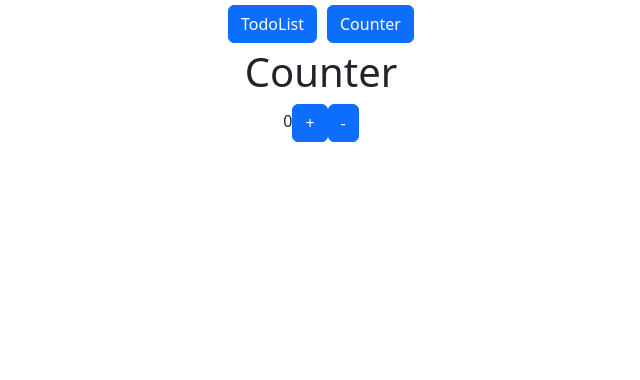
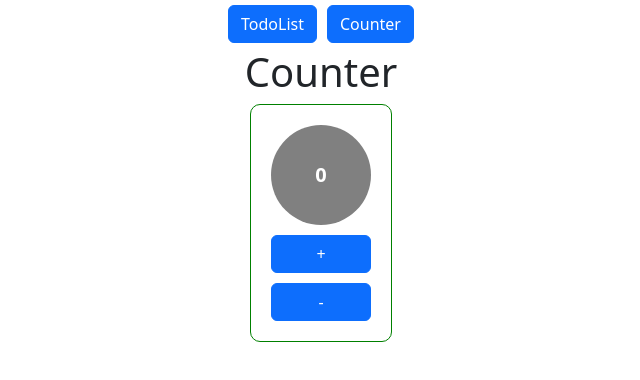
Before and after one commit to risio7001/todo, a React (Create React App) app: page / in a window 1280 px wide. Both pictures are taken after a click on the button "Counter". Shown: the top 380 px of the page, without its empty margins (319-959 px from the left). Built offline with nearby package versions, Linux system fonts and the light colour scheme.

Commit message:
redux (counter) 적용

```diff
--- a/package.json
+++ b/package.json
@@ -3,6 +3,7 @@
   "version": "0.1.0",
   "private": true,
   "dependencies": {
+    "@reduxjs/toolkit": "^1.8.6",
     "@testing-library/jest-dom": "^5.16.5",
     "@testing-library/react": "^13.4.0",
     "@testing-library/user-event": "^13.5.0",
@@ -11,6 +12,7 @@
     "@types/react": "^18.0.21",
     "@types/react-dom": "^18.0.6",
     "bootstrap": "^5.2.2",
+    "firebase-tools": "^11.15.0",
     "react": "^18.2.0",
     "react-bootstrap": "^2.5.0",
     "react-dom": "^18.2.0",
--- a/src/App.tsx
+++ b/src/App.tsx
@@ -5,8 +5,6 @@ import { Button, Modal, ModalTitle } from 'react-bootstrap';
 import Counter from './counter/Counter';
 import { Header } from './component/Header';
 import { Todo } from './todo/Todo';
-// import Modal from './utils/ModalCustom';
-// import ModalCustom from './utils/ModalCustom';
 
 function App() {
   const [selectToggle, setSelectToggle] = useState("TodoList");
@@ -16,24 +14,16 @@ function App() {
   }
 
 
-  const toggleRouter = (selectToggle:Toggle) => {
-    switch(selectToggle.toggle){
+  const toggleRouter = (selectToggle: Toggle) => {
+    switch (selectToggle.toggle) {
       case 'TodoList':
         return <>
           <Todo />
         </>
 
-        case 'Counter':
+      case 'Counter':
         return <>
-          <Counter>
-            {(count, setCount) => (
-              <div>
-                {count}
-                <Button onClick={() => setCount(count + 1)}>+</Button>
-                <Button onClick={() => setCount(count - 1)}>-</Button>
-              </div>
-            )}
-          </Counter>
+          <Counter />
         </>
     }
   }
@@ -43,7 +33,7 @@ function App() {
       <Header toggle={{ toggle: selectToggle }} change={toggleChange} />
       <h1>{selectToggle}</h1>
 
-      {toggleRouter({toggle:selectToggle})}
+      {toggleRouter({ toggle: selectToggle })}
 
     </div>
   );
--- a/src/counter/Counter.tsx
+++ b/src/counter/Counter.tsx
@@ -1,20 +1,44 @@
 import React, { Children, useState } from 'react'
+import { Button, Col, Row } from 'react-bootstrap';
+import { useDispatch, useSelector } from 'react-redux';
+import { RootReducer } from '../reducers';
 
-interface Props{
-    children:(
-        count:number,
-        setCount:React.Dispatch<React.SetStateAction<number>>
-    )=>JSX.Element | null
+interface Props {
 }
 
-const Counter: React.FC<Props> = ({children}) =>{
+const Counter: React.FC<Props> = () => {
 
-    const [count,setCount] = useState(0)
+    const dispatch = useDispatch();
+    let cnt = useSelector((state:RootReducer)=>state.countReducer.count);
 
-    return<>
-        <div>
-            {children(count, setCount)}
+    return <>
+
+    <div style={{display:'flex', justifyContent:'center'}}>
+
+        <div style={{
+            display: 'flex', justifyContent: 'center', flexDirection: 'column',
+            padding: 20,
+            border: '1px solid green',
+            borderRadius: 10,
+        }}>
+            {/* <Row> */}
+            <div style={{ display: 'flex', flexDirection: 'row', justifyContent: 'center' }}>
+
+                <div style={{
+                    width: 100, height: 100, borderRadius: 100, backgroundColor: 'grey', display: 'flex',
+                    justifyContent: 'center',
+                    flexDirection: 'column', color: 'white', fontSize: 20,
+                    fontWeight: 'bold'
+                }}>
+                    {cnt}
+                </div>
+            </div>
+            {/* </Row> */}
+            <Button style={{marginTop:10}} onClick={() => dispatch({type:'INCREMENT'})}>+</Button>
+            <Button style={{marginTop:10}} onClick={() => dispatch({type:'DECREMENT'})}>-</Button>
+
         </div>
+    </div>
     </>
 }
 export default Counter;
--- a/src/index.tsx
+++ b/src/index.tsx
@@ -3,13 +3,22 @@ import ReactDOM from 'react-dom/client';
 import './index.css';
 import App from './App';
 import reportWebVitals from './reportWebVitals';
+import { createStoreHook, Provider } from 'react-redux';
+import rootReducer from './reducers';
+import { createStore } from 'redux';
+
+
+const store = createStore(rootReducer);
 
 const root = ReactDOM.createRoot(
   document.getElementById('root') as HTMLElement
 );
 root.render(
   // <React.StrictMode>
+  <Provider store={store}>
     <App/>
+  </Provider>
+
   // </React.StrictMode>
 );
 
--- /dev/null
+++ b/src/reducers/counter.ts
@@ -0,0 +1,16 @@
+const initialState = {
+    count:0
+}
+
+export const countReducer = (state=initialState, action: { type: any; count: number; }) =>{
+
+    switch(action.type){
+        case "INCREMENT":
+            return { ...state, count:state.count+1 };
+        case "DECREMENT":
+            return state.count < 1 ? state : {...state, count:state.count-1}
+        default:
+            return state
+    }
+
+};
--- /dev/null
+++ b/src/reducers/index.ts
@@ -0,0 +1,10 @@
+import { combineReducers } from "redux";
+import { countReducer } from "./counter";
+
+const rootReducer = combineReducers({
+    countReducer
+});
+
+export default rootReducer;
+
+export type RootReducer = ReturnType<typeof rootReducer>
--- a/src/todo/Todo.tsx
+++ b/src/todo/Todo.tsx
@@ -29,12 +29,6 @@ export const Todo: React.FC = () => {
     setData(data.filter((el)=>el!=select));
   }
 
-//   const modifyTodo = (modify:Todo) => {
-    // const tt = data.map((el)=>{
-
-    // })
-//   }
-
   const addTodo = (add:Todo) => {
     setData([...data, add]);
     setShowModal(false);
@@ -58,6 +52,7 @@ export const Todo: React.FC = () => {
           return el;
       });
       setData(tt);
+      setShowModal(false);
   }
 
     return <>
@@ -85,7 +80,9 @@ export const Todo: React.FC = () => {
         }}>add+</Button>
         <Modal show={showModal} onHide={() => setShowModal(false)}>
             <ModalTitle style={{ textAlign: 'center' }}>{typeT}</ModalTitle>
-            <ModalCustom onInsert={addTodo} children={[]} type={typeT} no={data[data.length - 1].no + 1} todo={modify_select} onModify={onModify}
+            <ModalCustom children={[]} type={typeT} no={data[data.length - 1].no + 1} todo={modify_select}
+            onInsert={addTodo}
+            onModify={onModify}
             />
         </Modal>
 
```
Also changed, not shown: 2 other files (tests, documents, lock files or other folders).
